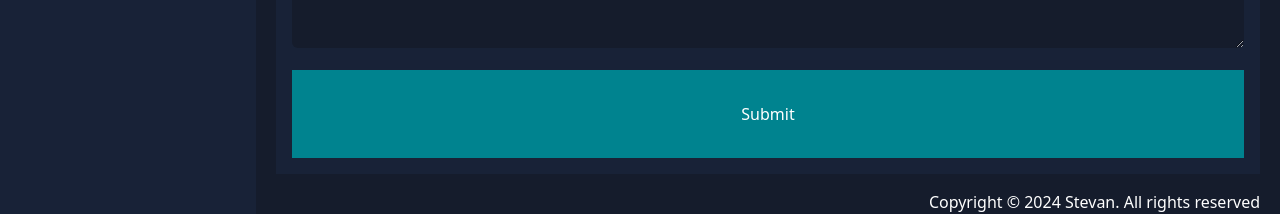
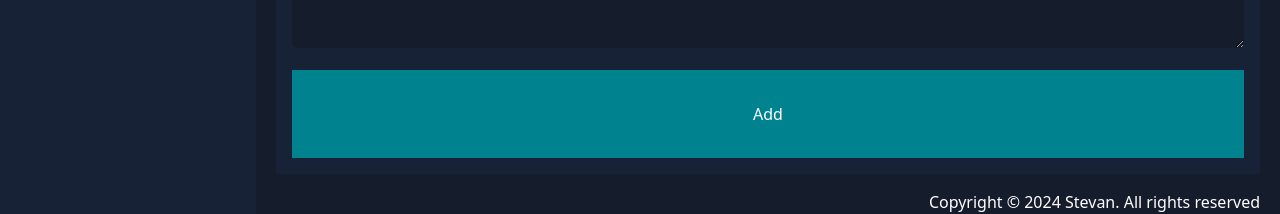
Before and after one commit to StevanZivadinovic/admin_dashboard_app, a Next.js app: page /dashboard/users/add in a window 1280 px wide. Shown: the part 854-1068 px from the top of the page. Built offline with nearby package versions, Linux system fonts and the light colour scheme.

Commit message:
add update functionality for product and users

```diff
--- a/app/components/dashboard/updateProductForm/updateProductForm.tsx
+++ b/app/components/dashboard/updateProductForm/updateProductForm.tsx
@@ -7,6 +7,7 @@ import { ErrorFormDisplay } from '../../global/ErrorFormDisplay';
 import { redirectAfterSubmit } from '@/src/helperFunc/globalFunc';
 import { useRouter } from 'next/navigation';
 import FormSubmitMsg from '../../global/FormSubmitMsg';
+import { SubmitBtn } from '../../global/SubmitBtn';
 
 
 interface UpdateProductFormType{
@@ -112,9 +113,7 @@ const UpdateProductForm = ({product}:UpdateProductFormType) => {
       ></textarea>
       <ErrorFormDisplay state={state?.error?.desc} />
     </div>
-      <button className="bg-greenBlueBtnDark w-full p-4 rounded-md">
-        Update
-      </button>
+    <SubmitBtn typeOfBtn={'Update'} display={displayUpdateMsg} padding={4}/>
     </form>
     <FormSubmitMsg type={'Product'} display={displayUpdateMsg} typeOfMessage={'updated'}/>
   </div>
--- a/app/components/dashboard/updateUserForm/updateUserForm.tsx
+++ b/app/components/dashboard/updateUserForm/updateUserForm.tsx
@@ -7,6 +7,7 @@ import { ErrorFormDisplay } from "../../global/ErrorFormDisplay";
 import { useRouter } from "next/navigation";
 import { redirectAfterSubmit } from "@/src/helperFunc/globalFunc";
 import FormSubmitMsg from "../../global/FormSubmitMsg";
+import { SubmitBtn } from "../../global/SubmitBtn";
 interface UpdateUserFormType {
   user: UserType;
 }
@@ -138,9 +139,7 @@ const UpdateUserForm = ({ user }: UpdateUserFormType) => {
           </select>
           {<ErrorFormDisplay state={state?.error?.isActive} />}
         </div>
-        <button className="bg-greenBlueBtnDark w-full p-4 rounded-md">
-          Update
-        </button>
+        <SubmitBtn typeOfBtn={'Update'} display={displayUpdateMsg} padding={4}/>
       </form>
       <FormSubmitMsg type={"User"} display={displayUpdateMsg} typeOfMessage={'updated'}/>
     </div>
--- a/app/components/global/SubmitBtn.tsx
+++ b/app/components/global/SubmitBtn.tsx
@@ -2,11 +2,19 @@
 import React from 'react'
 import { useFormStatus } from 'react-dom'
 
-export const SubmitBtn = () => {
+interface submitBtnType{
+  display:boolean,
+  typeOfBtn:string,
+  padding:number
+}
+
+export const SubmitBtn = ({display, typeOfBtn, padding}:submitBtnType) => {
     const { pending } = useFormStatus()
   return (
-    <button disabled={pending} className={`bg-greenBlueBtnDark w-full p-8 ${pending ? 'cursor-not-allowed bg-pending' : '' } ` } type="submit">
-    Submit
-  </button>
+    <>
+    {!pending && !display && <button disabled={pending} className={`bg-greenBlueBtnDark w-full p-${padding} ${pending && display ? 'cursor-not-allowed bg-pending' : '' } ` } type="submit">
+    {typeOfBtn}
+  </button>}
+    </>
   )
 }
--- a/app/dashboard/products/add/page.tsx
+++ b/app/dashboard/products/add/page.tsx
@@ -64,7 +64,7 @@ const AddProductPage = () => {
           ></textarea>
           <ErrorFormDisplay state={state?.error?.desc}/>
         </div>
-        <SubmitBtn/>
+        <SubmitBtn typeOfBtn={'Add'} display={displayAddedMsg} padding={8}/>
       </form>
       <FormSubmitMsg type={"Product"} display={displayAddedMsg} typeOfMessage={'added'}/>
     </div>
--- a/app/dashboard/users/add/page.tsx
+++ b/app/dashboard/users/add/page.tsx
@@ -91,7 +91,7 @@ const AddUserPage =  () => {
             className="w-full bg-bg mb-4 p-4 outline-none rounded-md"
           ></textarea>
         </div>
-        <SubmitBtn/>
+        <SubmitBtn typeOfBtn={'Add'} display={displayAddedMsg} padding={8}/>
       </form>
         <FormSubmitMsg type={"User"} display={displayAddedMsg} typeOfMessage={'added'}/>
     </div>
```
